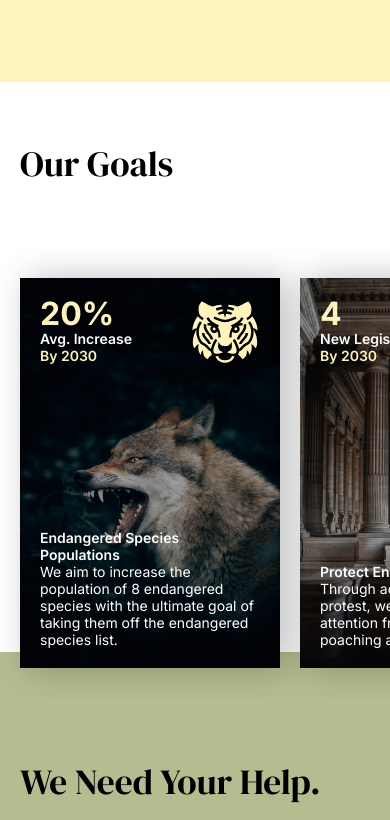
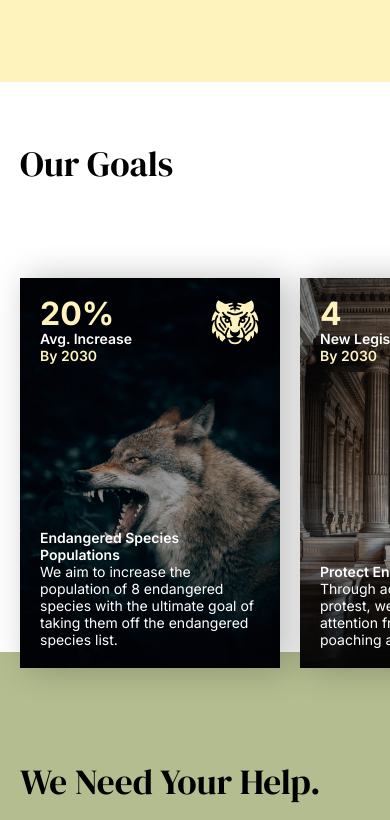
Before and after one commit to Achintya72/suraksha, a Next.js app: page /about-us in a window 390 px wide. Shown: the part 3765-4585 px from the top of the page. Built offline with nearby package versions, Linux system fonts and the light colour scheme.

Commit message:
Resizing Icons

```diff
--- a/src/components/GoalCard/goalcard.module.css
+++ b/src/components/GoalCard/goalcard.module.css
@@ -32,3 +32,9 @@
 .dataLabel {
     color: white;
 }
+
+
+.icon {
+    width: clamp(50px, 7vw, 70px);
+    height: clamp(50px, 7vw, 70px);
+}
--- a/src/components/GoalCard/index.jsx
+++ b/src/components/GoalCard/index.jsx
@@ -25,7 +25,7 @@ export default function GoalCard({
                         <p className={classNames("caption", styles.dataLabel)}>{caption}</p>
                         <p className="caption">{date}</p>
                     </div>
-                    <Icon size={70} name={icon}/>
+                    <Icon className={styles.icon} size={70} name={icon}/>
                 </div>
                 <div className={styles.text}>
                     <p className="caption">{title}</p>
```
